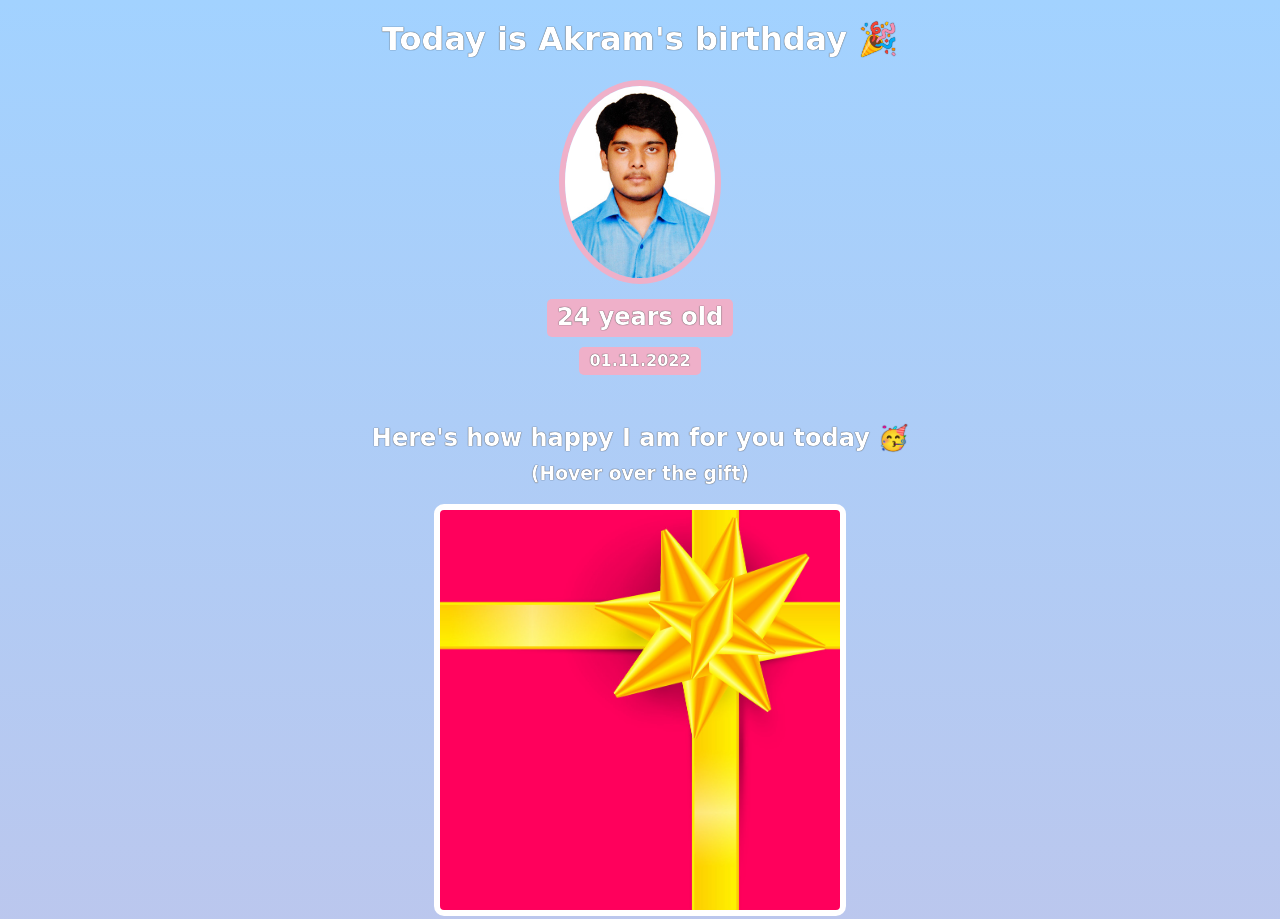
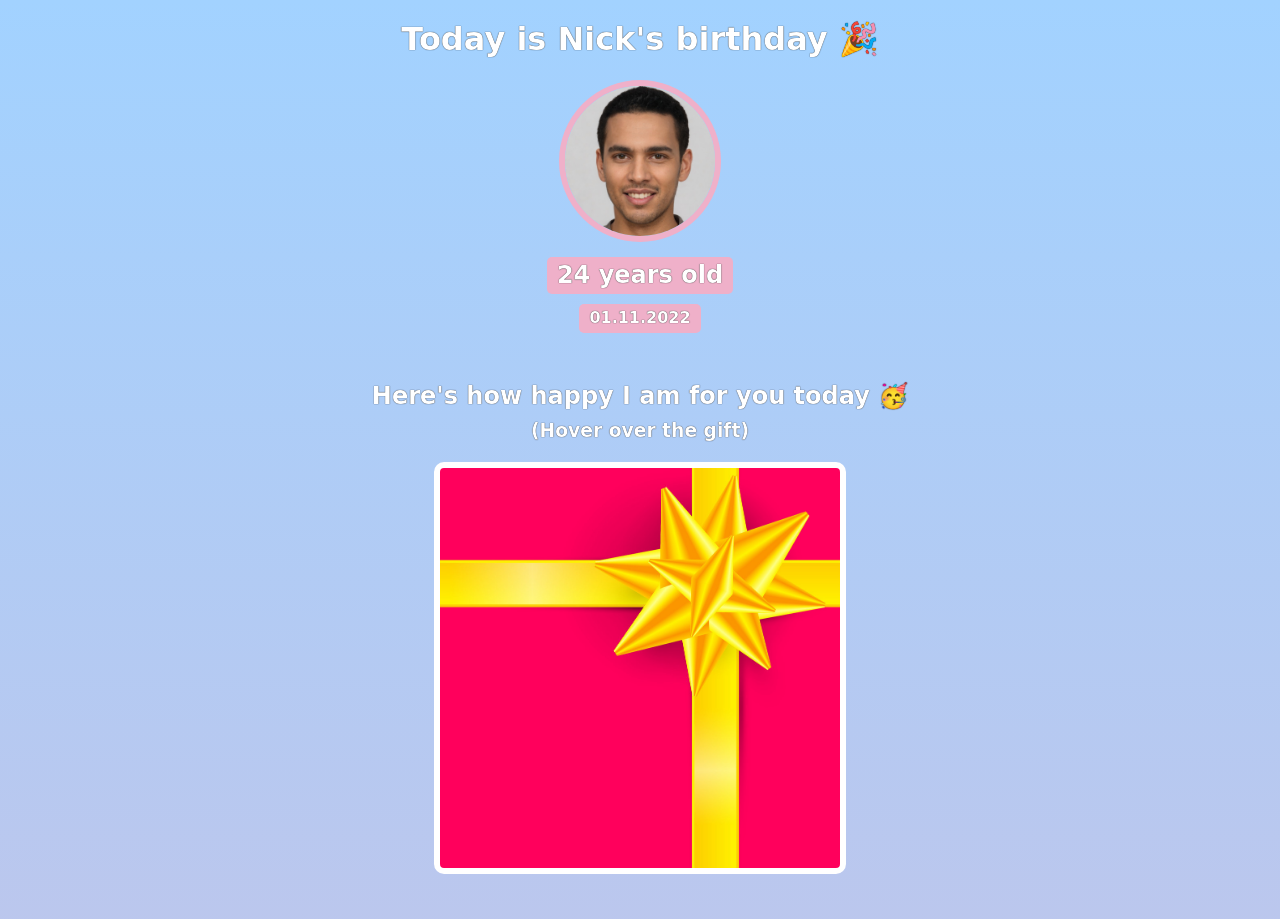
Before and after one commit to gitakramsm/scrimba-frontEnd, a website built with Vite: page birthday-gifT-site/index.html in a window 1280 px wide. Shown: the top 919 px of the page. Built offline with nearby package versions, Linux system fonts and the light colour scheme; a web font is replaced by a local one.

Commit message:
module 1

```diff
--- a/birthday-gifT-site/index.html
+++ b/birthday-gifT-site/index.html
@@ -7,8 +7,8 @@
     </head>
     <body>
         <div id="header">
-            <h1>Today is Akram's birthday 🎉</h1>
-            <img id="bff-img" src="images/AKRAM1.jpg">
+            <h1>Today is Nick's birthday 🎉</h1>
+            <img id="bff-img" src="images/nick.jpg">
             <h2 id="bday-age">24 years old</h2>
             <h4 id="bday-date">01.11.2022</h4>
         </div>
```
